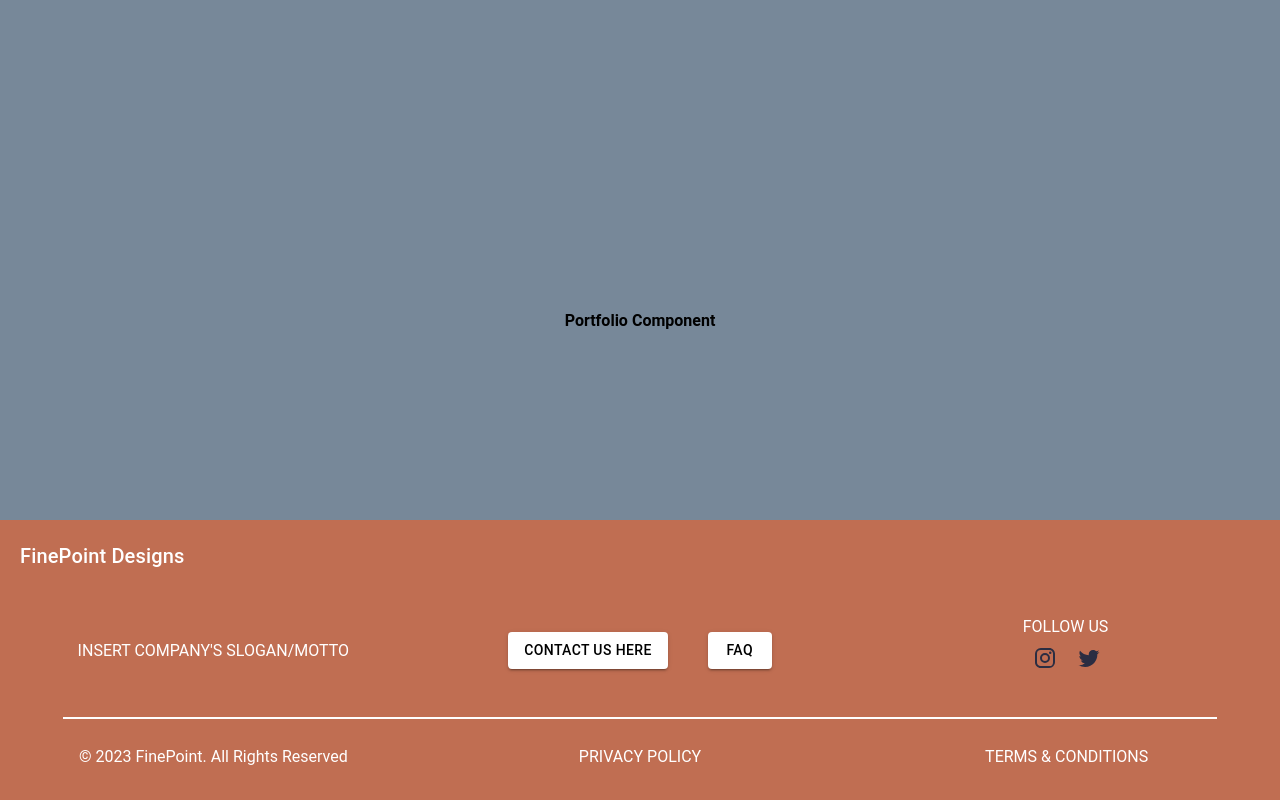
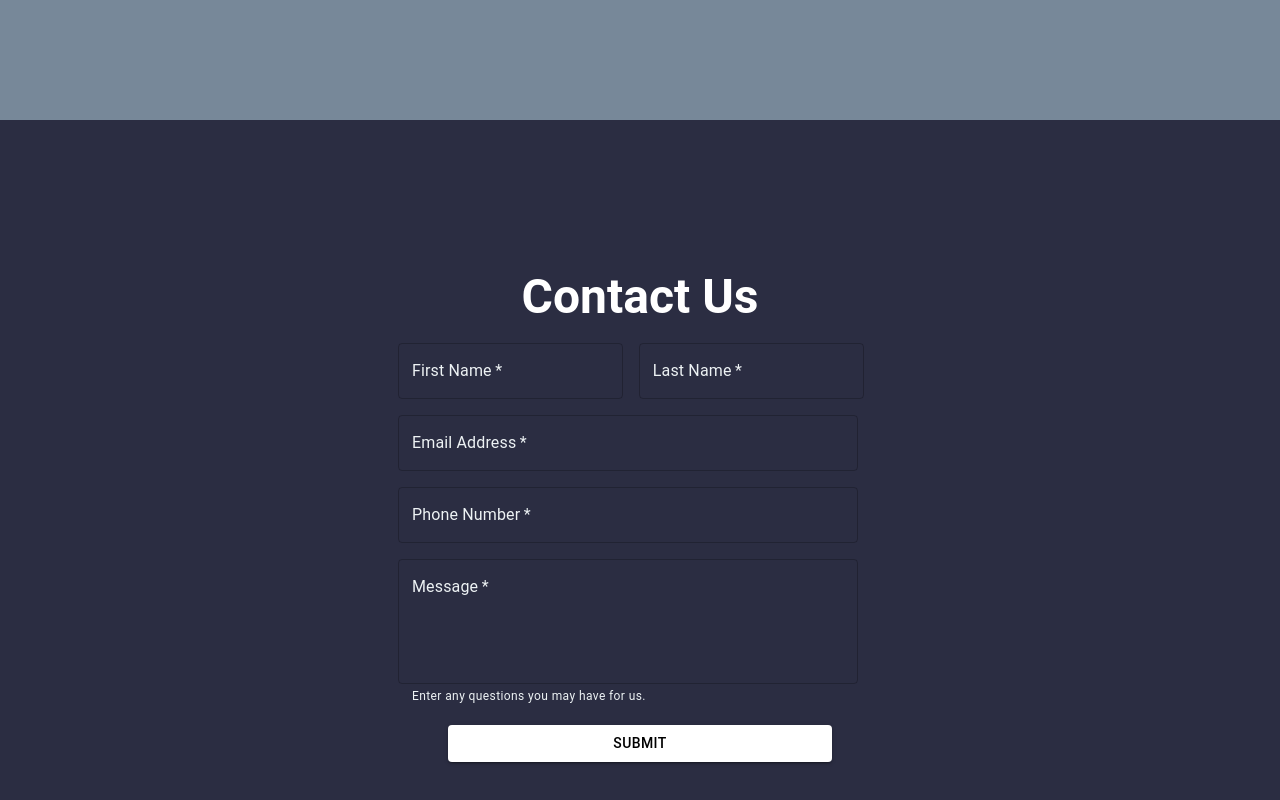
Before and after one commit to FinePo-nt/FinePoint-site, a React (Create React App) app: page /faq in a window 1280 px wide. Shown: the part 280-1080 px from the top of the page. Built offline with nearby package versions, Linux system fonts and the light colour scheme.

Commit message:
Created FAQ component and edited some of the navhashlinks

```diff
--- a/src/App.js
+++ b/src/App.js
@@ -3,8 +3,6 @@ import './core/content/styles/main.scss'
 import './App.css';
 import Home from './core/components/Home/Home';
 import Navbar from './core/components/Navbar/Navbar';
-import Contact from './core/components/Contact/Contact';
-import Portfolio from './core/components/Portfolio/Portfolio';
 import FAQ from './core/components/FAQ/FAQ';
 import Footer from './core/components/Footer/Footer'
 import {  Route, Routes } from 'react-router-dom';
@@ -19,9 +17,8 @@ function App() {
                 <Route path='/' exact element={<Home/>}/>
                 <Route path='/#portfolio'/>  {/* Placeholder element for now */}
                 <Route path='/faq' element={<FAQ/>}/>              {/* Placeholder element for now */}
-                <Route path='/contact' element={<Contact/>}/>      {/* Placeholder element for now */}
+                <Route path='/FAQ/#contact' />      {/* Placeholder element for now */}
         </Routes>
-        <Portfolio/>
         <Footer/>
       </div>
     </React.Fragment>
--- a/src/core/components/Contact/Contact.jsx
+++ b/src/core/components/Contact/Contact.jsx
@@ -1,11 +1,116 @@
 import * as React from 'react';
+import Box from '@mui/material/Box';
+import TextField from '@mui/material/TextField';
+import { Button } from '@mui/material';
 
 const Contact = () => {
     return (
         <React.Fragment>
-            <div className='test-div'>
-                <h2>Contact Page</h2>
-            </div>
+            <section className='contact-form-container' id="contact">
+                <div>
+                <h2>Contact Us</h2>
+                <form>
+                    <Box
+                        component="form"
+                        sx={{
+                            width: 500,
+                            maxWidth: '100%',
+                        }}
+                        noValidate
+                        autoComplete="off">
+                            <div>
+                                <TextField
+                                required
+                                label="First Name"
+                                sx={{ m: 1, width: '25ch',  color: '#edf2f4',
+                                    "& .MuiOutlinedInput-root, .MuiInputLabel-root": {
+                                        color:'#edf2f4',
+                                     },
+                                    "& .MuiOutlinedInput-root.Mui-focused": {
+                                        "& > fieldset": {
+                                            border: '1px solid #edf2f4', borderRadius: 1, color: '#edf2f4'
+                                    }},
+                                    "& .MuiInputLabel-root.Mui-focused": {color: '#edf2f4'},
+                                }}
+                                />
+                                <TextField
+                                required
+                                label="Last Name"
+                                sx={{ m: 1, width: '25ch',
+                                "& .MuiOutlinedInput-root, .MuiInputLabel-root": {
+                                    color:'#edf2f4',
+                                },
+                                "& .MuiOutlinedInput-root.Mui-focused": {
+                                    "& > fieldset": {
+                                        border: '1px solid #edf2f4', borderRadius: 1, color: '#edf2f4'
+                                }},
+                                "& .MuiInputLabel-root.Mui-focused": {color: '#edf2f4'},
+                            }}
+                                />
+                            </div>
+                            <div>
+                                <TextField
+                                required
+                                fullWidth
+                                label="Email Address"
+                                sx={{ m: 1, width: '92%',
+                                    "& .MuiOutlinedInput-root, .MuiInputLabel-root": {
+                                    color:'#edf2f4',
+                                     },
+                                    "& .MuiOutlinedInput-root.Mui-focused": {
+                                        "& > fieldset": {
+                                            border: '1px solid #edf2f4', borderRadius: 1, color: '#edf2f4'
+                                    }},
+                                    "& .MuiInputLabel-root.Mui-focused": {color: '#edf2f4'},
+                                }}
+                                />
+                            </div>
+                            <div>
+                                <TextField
+                                required
+                                fullWidth
+                                label="Phone Number"
+                                sx={{ m: 1, width: '92%',
+                                "& .MuiOutlinedInput-root, .MuiInputLabel-root": {
+                                    color:'#edf2f4',
+                                },
+                                "& .MuiOutlinedInput-root.Mui-focused": {
+                                    "& > fieldset": {
+                                        border: '1px solid #edf2f4', borderRadius: 1, color: '#edf2f4'
+                                }},
+                                "& .MuiInputLabel-root.Mui-focused": {color: '#edf2f4'},
+                            }}
+                                />
+                            </div>
+                            <div>
+                                <TextField
+                                required
+                                fullWidth
+                                id="standard-multiline-static"
+                                label="Message"
+                                multiline
+                                rows={4}
+                                helperText="Enter any questions you may have for us."
+                                sx={{ m: 1, width: '92%',
+                                "& .MuiOutlinedInput-root, .MuiInputLabel-root, .MuiFormHelperText-root": {
+                                    color:'#edf2f4',
+                                },
+                                "& .MuiOutlinedInput-root.Mui-focused": {
+                                    "& > fieldset": {
+                                        border: '1px solid #edf2f4', borderRadius: 1, color: '#edf2f4'
+                                }},
+                                "& .MuiInputLabel-root.Mui-focused": {color: '#edf2f4'},
+                            }}
+                                />
+                            </div>
+                            <div className='form-button-container'>
+                                <Button variant="contained" >Submit</Button>
+                            </div>
+                    </Box>
+                  </form>
+                </div>
+
+            </section>
         </React.Fragment>
     )
 }
--- a/src/core/components/FAQ/FAQ.jsx
+++ b/src/core/components/FAQ/FAQ.jsx
@@ -1,4 +1,5 @@
 import * as React from 'react';
+import Contact from '../Contact/Contact'
 
 const FAQ = () => {
     return (
@@ -6,6 +7,7 @@ const FAQ = () => {
             <div className='test-div'>
                 <h2>FAQ Page</h2>
             </div>
+            <Contact/>
         </React.Fragment>
     )
 }
--- a/src/core/components/Home/Home.jsx
+++ b/src/core/components/Home/Home.jsx
@@ -1,11 +1,13 @@
 import * as React from 'react';
 import '../../../App.css'
 import Hero from '../../content/Hero';
+import Portfolio from '../Portfolio/Portfolio';
 
 const Home = () => {
  return(
     <React.Fragment>
          <Hero />
+         <Portfolio/>
     </React.Fragment>
  );
 }
--- a/src/core/components/Navbar/Navbar.jsx
+++ b/src/core/components/Navbar/Navbar.jsx
@@ -13,11 +13,9 @@ const Navbar = () => {
           </Typography>
           <nav>
             <NavLink to='/'>Home</NavLink>
-            <NavHashLink smooth to="/#portfolio">
-              Portfolio
-            </NavHashLink>
+            <NavHashLink smooth to="/#portfolio">Portfolio</NavHashLink>
             <NavLink to='/FAQ'>FAQ</NavLink>
-            <NavLink to='/Contact'>Contact</NavLink>
+            <NavHashLink smooth to='/FAQ/#contact'>Contact</NavHashLink>
           </nav>
       </Toolbar>
       </AppBar>
--- a/src/core/content/styles/main.scss
+++ b/src/core/content/styles/main.scss
@@ -42,6 +42,48 @@ nav a:hover{
     margin: 30px 0;
     text-shadow: .02em .02em 0 hsl(199, 11%, 72%);
 }
+
+
+// Contact Page Styling
+.contact-form-container{
+    background-color: #2b2d42;
+    display: flex;
+    justify-content: center;
+    align-items: center;
+    height: 100%;
+    color:white;
+}
+
+.contact-form-container h2{
+    font-size: 3rem;
+    padding-bottom: 10px;
+    display: flex;
+    justify-content: center;
+}
+
+
+.contact-form-container button{
+    background-color: white;
+    color:black;
+    border-radius: 2;
+    width: 80%;
+    display: flex;
+    justify-content: center;
+    align-items: center;
+}
+
+.contact-form-container button:hover{
+    background-color: #a54657;
+    color:white
+}
+
+.form-button-container{
+    display: flex;
+    justify-content: center;
+    margin: 10px;
+}
+
+
 
 
 // Footer Styling
```
